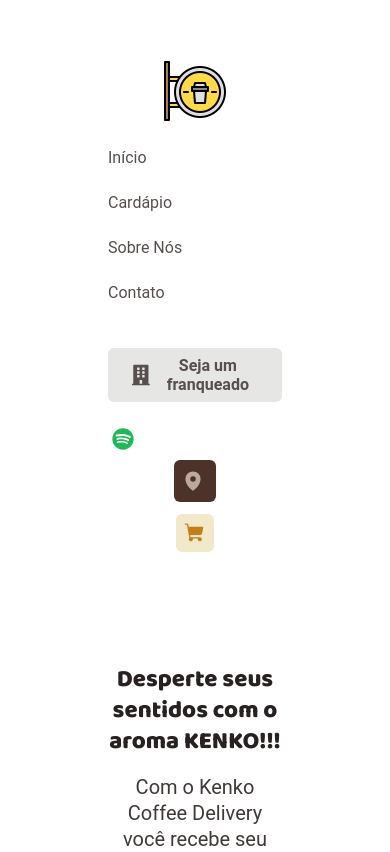
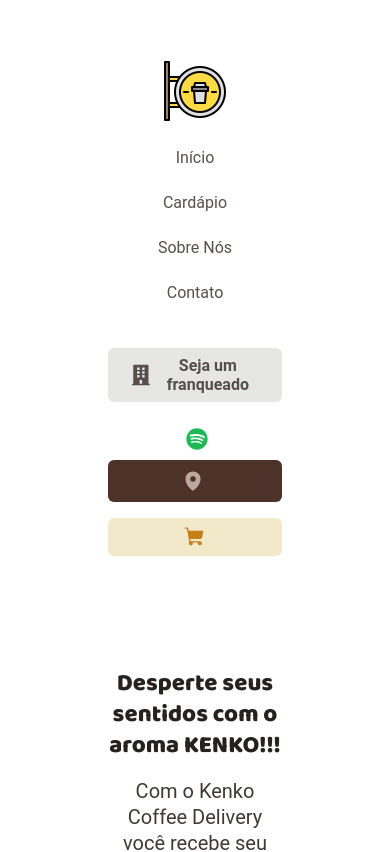
Before and after one commit to sergiorbf/kenko-coffee, a React (Vite) app: page / in a window 390 px wide. Shown: the top 852 px of the page. Built offline with nearby package versions, Linux system fonts and the light colour scheme; no server answers.

Commit message:
add some media query on header component

```diff
--- a/src/components/Header/styles.ts
+++ b/src/components/Header/styles.ts
@@ -20,6 +20,8 @@
   @media screen and (max-width: 768px) {
     flex-direction: column;
     margin-top: 20px;
+    width: 100%;
+    align-items: center;
   }
 
   a {
@@ -36,6 +38,8 @@
 
     @media screen and (max-width: 768px) {
       margin-bottom: 10px;
+      width: 100%;
+      justify-content: center;
     }
   }
 
@@ -54,6 +58,8 @@
 
   @media screen and (max-width: 768px) {
     flex-direction: column;
+    gap: 16px;
+    width: 100%;
   }
 
   div {
@@ -75,6 +81,11 @@
 
     span {
       color: ${({ theme }) => theme.colors['brown-light']};
+    }
+
+    @media screen and (max-width: 768px) {
+      width: 100%;
+      justify-content: center;
     }
   }
 
@@ -107,6 +118,11 @@
       right: 0px;
       transform: translate(50%, -50%);
     }
+
+    @media screen and (max-width: 768px) {
+      width: 100%;
+      justify-content: center;
+    }
   }
 `
 
@@ -134,5 +150,7 @@
 
   @media screen and (max-width: 768px) {
     margin-top: 20px;
+    width: 100%;
+    justify-content: center;
   }
 `
```
